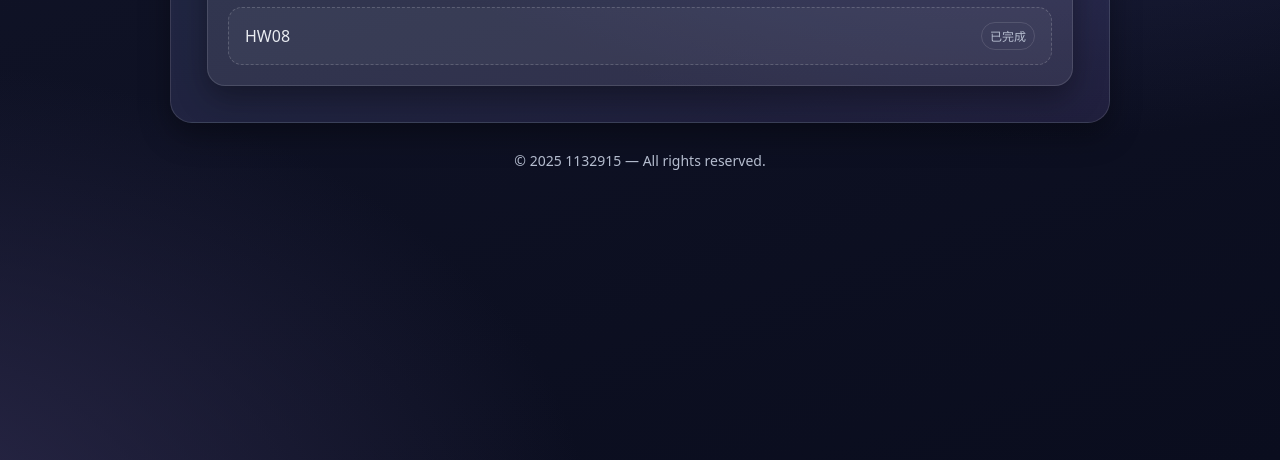
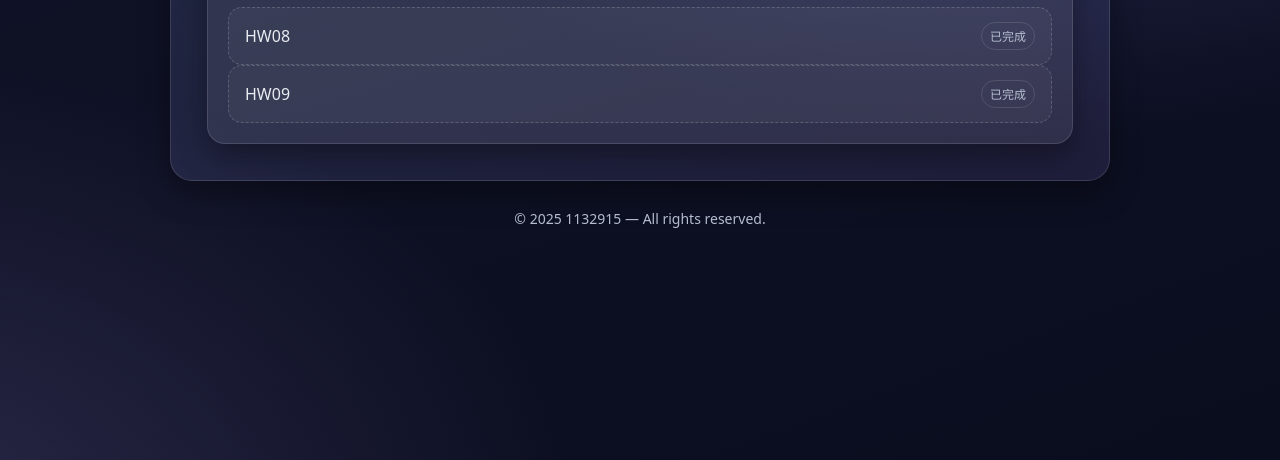
Before and after one commit to momo122537/momo122537.github.io, a plain HTML site: page index.html in a window 1280 px wide. Shown: the part 340-800 px from the top of the page. Drawn offline with Linux system fonts and the light colour scheme.

Commit message:
Update index.html

```diff
--- a/index.html
+++ b/index.html
@@ -88,6 +88,13 @@
             <span class="badge">已完成</span>
           </a>
         </nav>
+
+        <nav class="links">
+          <a class="linkitem" href="https://momo122537.github.io/hw09.html">
+            <span>HW09</span>
+            <span class="badge">已完成</span>
+          </a>
+        </nav>
       </section>
     </main>
 
```
